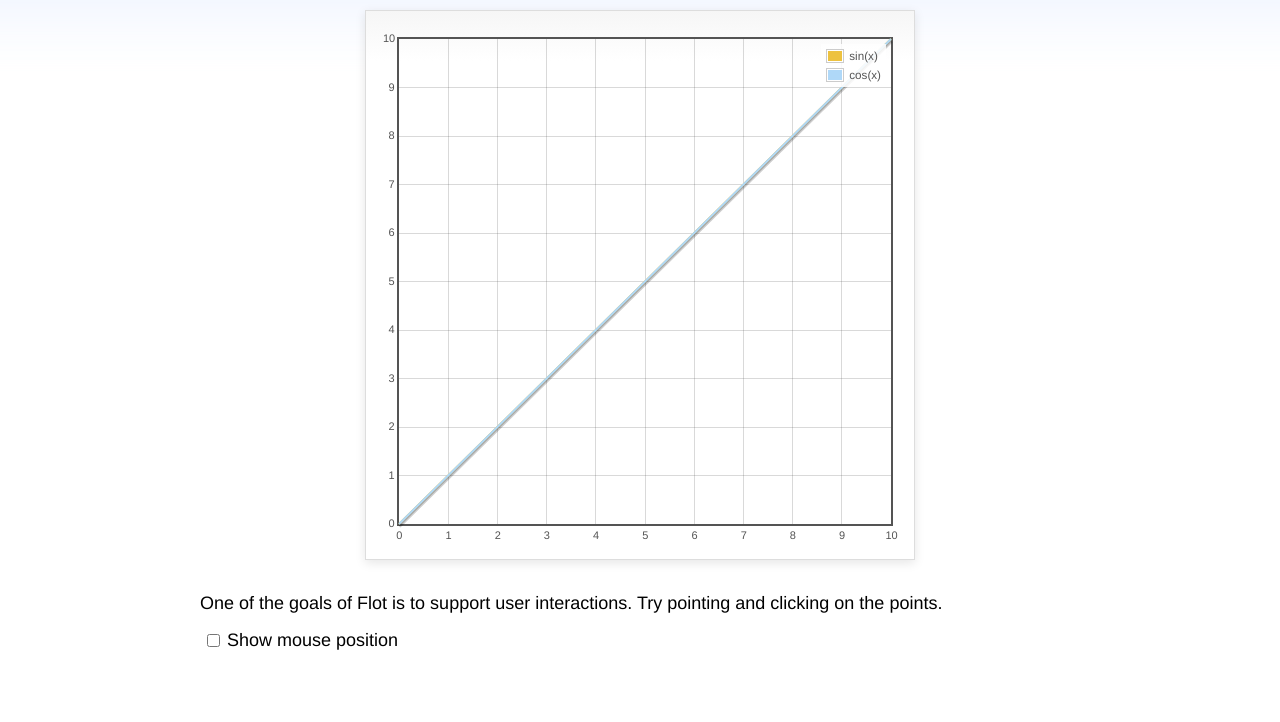
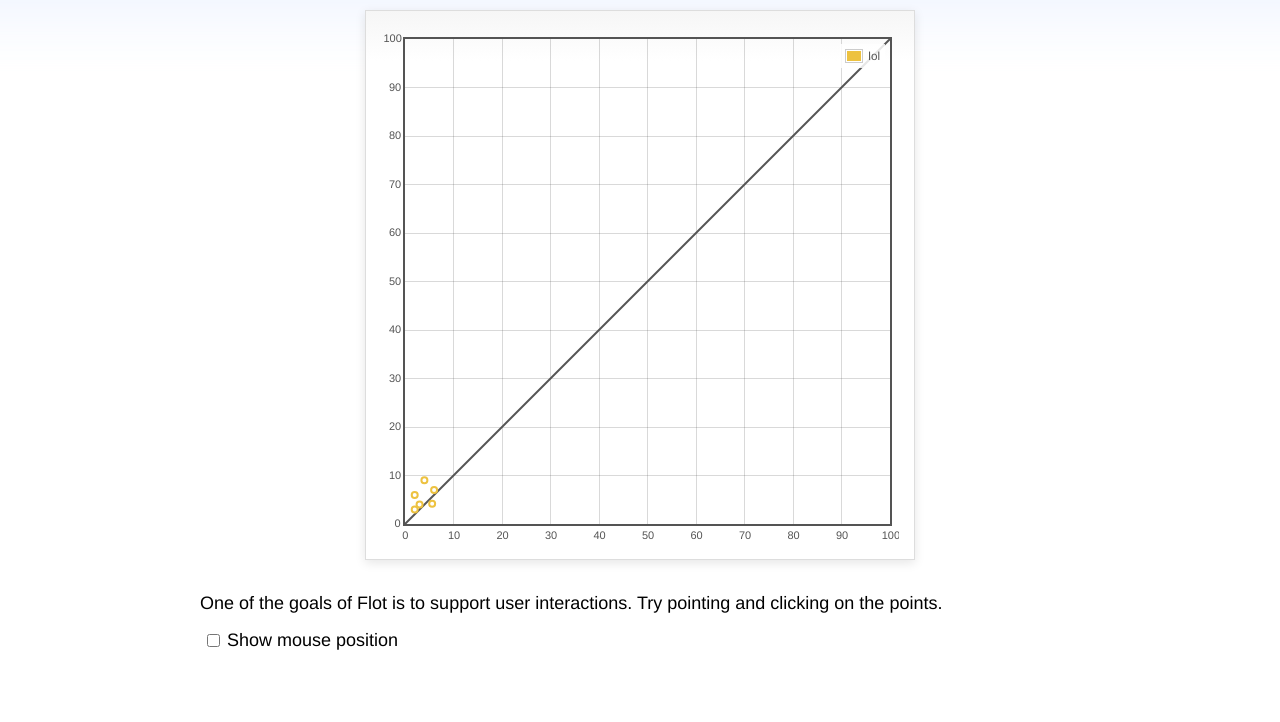
Before and after one commit to jromeem/flotyrna, a plain HTML site: page flot/examples/interacting/bioflot.html in a window 1280 px wide. Shown: the part 78-800 px from the top of the page. Drawn offline with Linux system fonts and the light colour scheme.

Commit message:
diagnoal yes

```diff
--- a/flot/examples/interacting/bioflot.html
+++ b/flot/examples/interacting/bioflot.html
@@ -11,13 +11,10 @@
 
 	$(function() {
 
-		var sin = [],
-			cos = [];
+		var zaxis = [[-1, -1], [101, 101]];
 
-		for (var i = 0; i <= 10; i++) {
-			sin.push([i, i]);
-			cos.push([i, i]);
-		}
+		var lol = [[2,3], [3,4], [5.6,4.2], [4,9], [2,6], [6, 7]];
+
 		/*
 		for (var i = 0; i < 14; i += 0.5) {
 			sin.push([i, Math.sin(i)]);
@@ -25,31 +22,23 @@
 		}*/
 
 		var plot = $.plot("#placeholder", [
-			{ data: sin, label: "sin(x)"},
-			{ data: cos, label: "cos(x)"}
-		], {
-			series: {
-				lines: {
-					//show: true
-				},
+			{	data: zaxis,
+				//label: "zaxis",
+				lines: { show: true },
+				points: { show: false },
+				color: "#555"
+			},
+			{	data: lol,
+				label: "lol",
+				lines: { show: false },
+				points: { show: true },
+			}],
 
-				/*points: {
-					show: true
-				}*/
-			},
-			grid: {
-				hoverable: true,
-				clickable: true
-			},
-			xaxis: {
-				min: 0,
-				max: 10
-			},
-			yaxis: {
-				min: 0,
-				max: 10
-			}
-		});
+			{	series: { shadowSize: 0 },
+				grid: { hoverable: true },
+			 	xaxis: { min: 0, max: 100 },
+				yaxis: { min: 0, max: 100 }
+			});
 
 		function showTooltip(x, y, contents) {
 			$("<div id='tooltip'>" + contents + "</div>").css({
```
